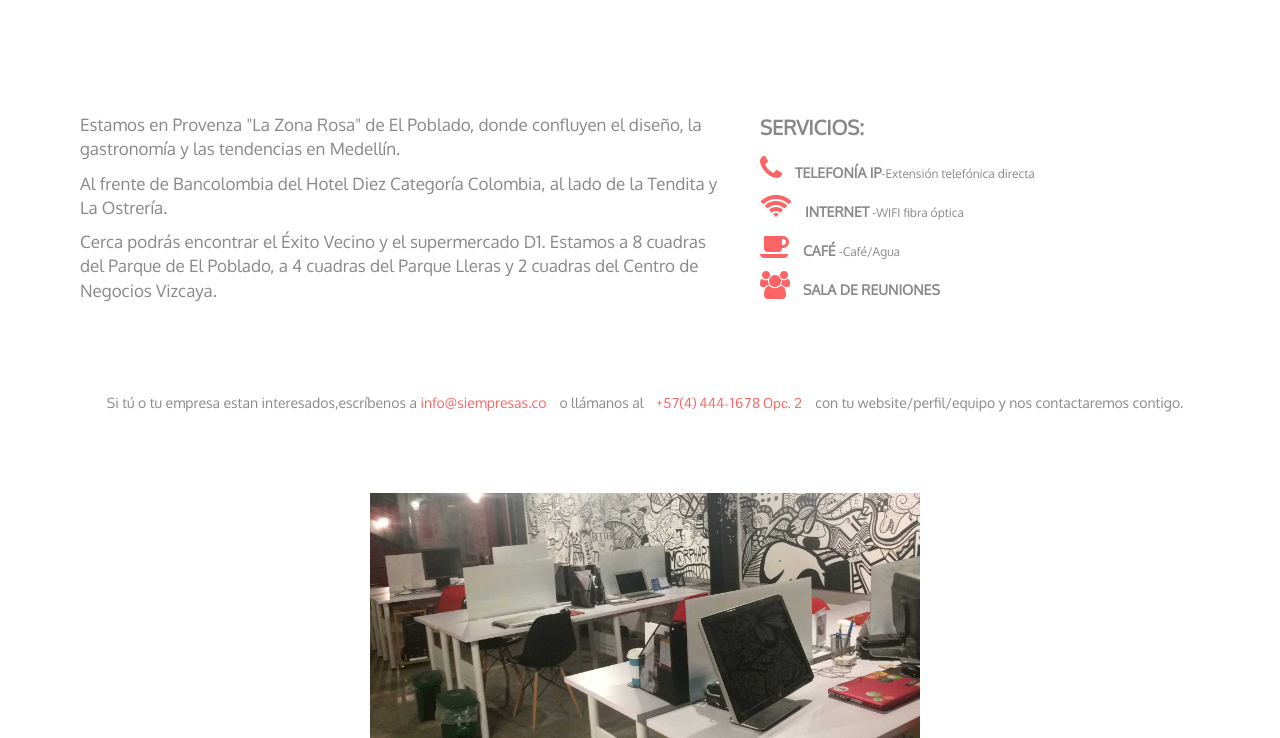
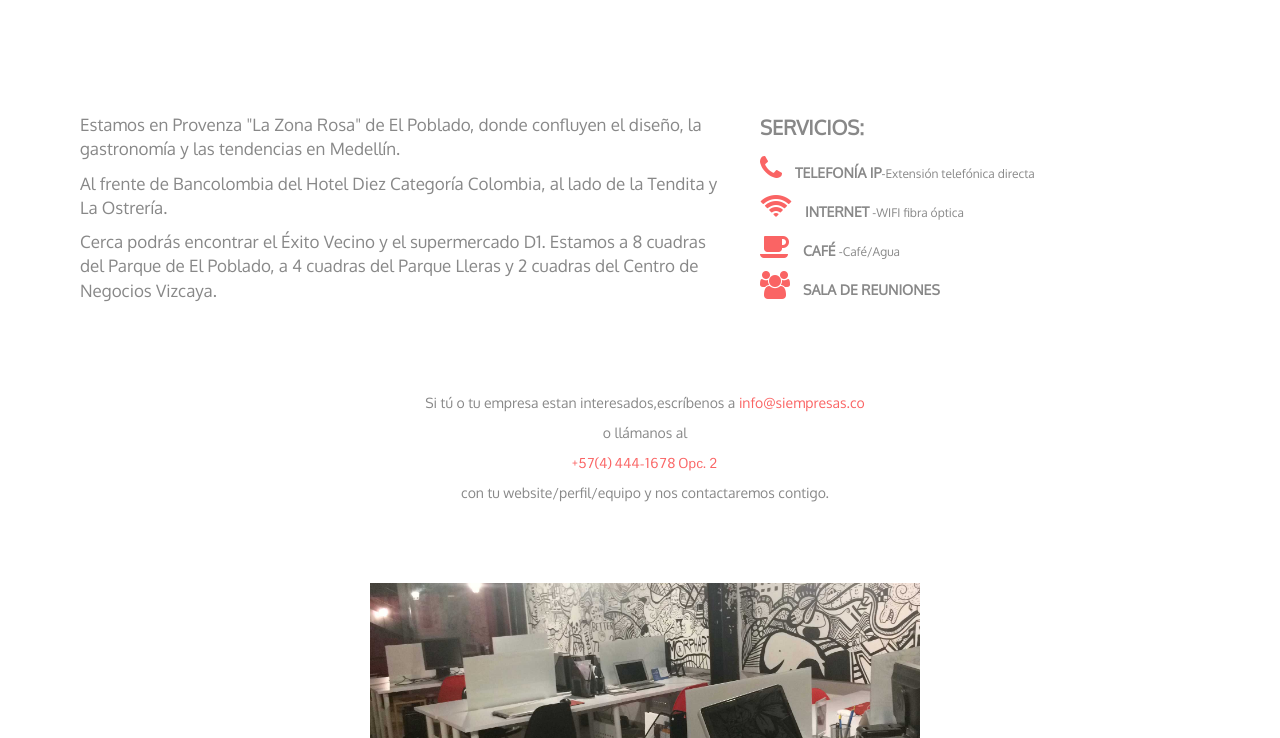
Before and after one commit to Eversocial/Everwork, a plain HTML site: page index.html in a window 1280 px wide. Shown: the part 62-800 px from the top of the page. Drawn offline with nearby package versions, Linux system fonts and the light colour scheme; a script that the page names is missing.

Commit message:
Update index.html

```diff
--- a/index.html
+++ b/index.html
@@ -92,9 +92,10 @@
     <div class="row">
       <div class="col-md-12 text-center" >
 
-      <p class="font-f" style="font-size:14px;display: inline;margin-left:10px;color:#888">Si tú o tu empresa estan interesados,escríbenos a <a href="mailto:info@siempresas.co" style="color:#fa6464" class="font-f">info@siempresas.co</a></p>
-      <p class="font-f" style="font-size:14px;display: inline;margin-left:10px;color:#888"> o llámanos al </p><p style="margin-left:9px;display:inline-block;color:#fa6464;font-size:14px"> +57(4) 444-1678 Opc. 2</p>
-     <p class="font-f" style="font-size:14px;display: inline;margin-left:10px;color:#888">con tu website/perfil/equipo y nos contactaremos contigo.</p>
+     <p class="font-f" style="font-size:14px;margin-left:10px;color:#888">Si tú o tu empresa estan interesados,escríbenos a <a href="mailto:info@siempresas.co" style="color:#fa6464" class="font-f">info@siempresas.co</a></p>
+      <p class="font-f" style="font-size:14px;margin-left:10px;color:#888"> o llámanos al </p><p style="margin-left:9px;display:inline-block;color:#fa6464;font-size:14px"> +57(4) 444-1678 Opc. 2</p>
+     <p class="font-f" style="font-size:14px;margin-left:10px;color:#888">con tu website/perfil/equipo y nos contactaremos contigo.</p>
+
     </div>
       </div>
   </div>
```
